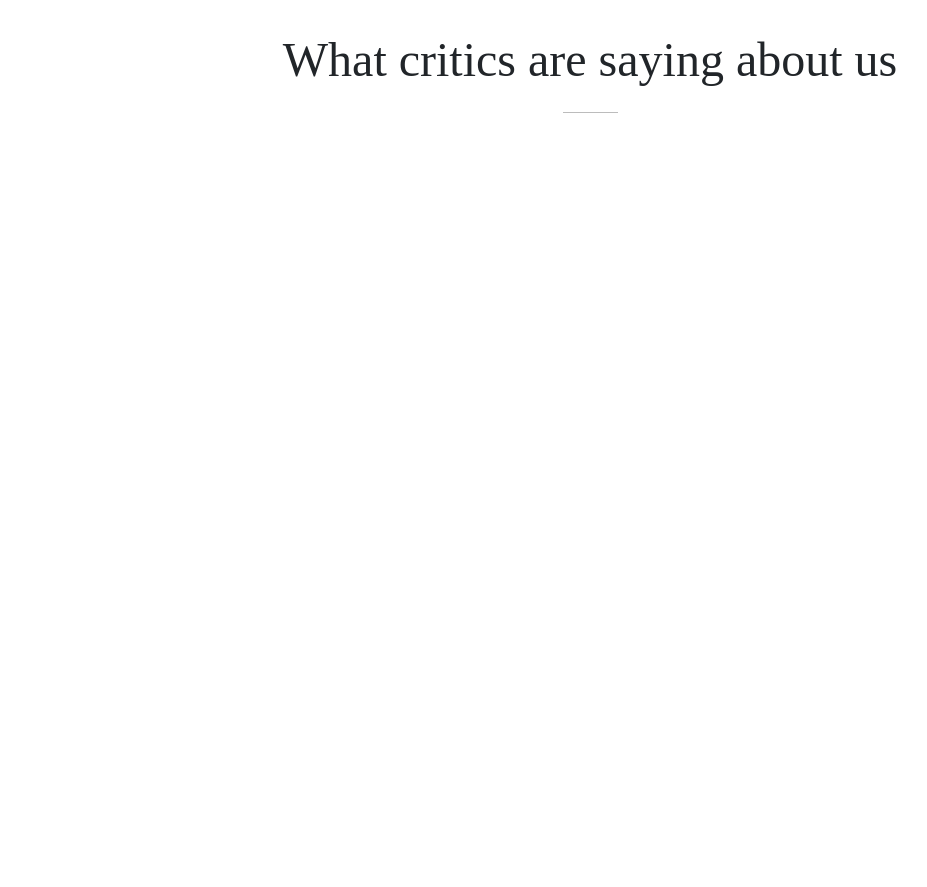
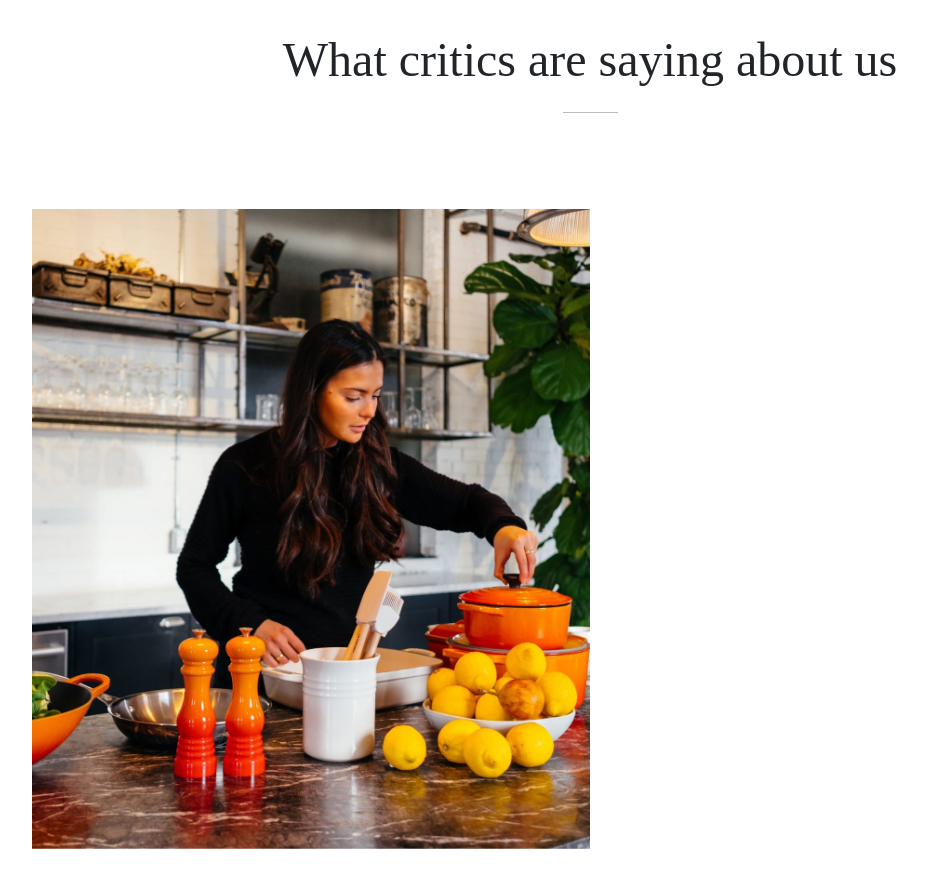
Before and after one commit to stecala/proj-html-vuejs, a Vue app: page / in a window 1280 px wide. Shown: the part 3620-4507 px from the top of the page, without its empty margins (50-977 px from the left). Before the commit the page ends 3743 px from the top, so only its background shows below. Built offline with nearby package versions, Linux system fonts and the light colour scheme; a web font is replaced by a local one.

Commit message:
Feat (create component) ⭐ create Review Card

```diff
--- a/src/components/Main_Components/BigReview.vue
+++ b/src/components/Main_Components/BigReview.vue
@@ -1,5 +1,9 @@
 <template>
-  <div>
+  <div class="container-lg mt-5 pt-5">
+    <div class="col-6 img-container">
+        <img src="/img/blog72x-1200x1375.jpg" alt="Girl cooking">
+    </div>
+    <div class="col-6"></div>
 
   </div>
 </template>
@@ -10,6 +14,11 @@ export default {
 }
 </script>
 
-<style>
-
+<style scoped lang="scss">
+    .img-container{
+        height: 700px;
+        img{
+            width: 100%;
+        }
+    }
 </style>
```
Also changed, not shown: src/components/Main_Components/ReviewCard.vue (added, +15 -0 lines), public/img/blog72x-1200x1375.jpg (added).
